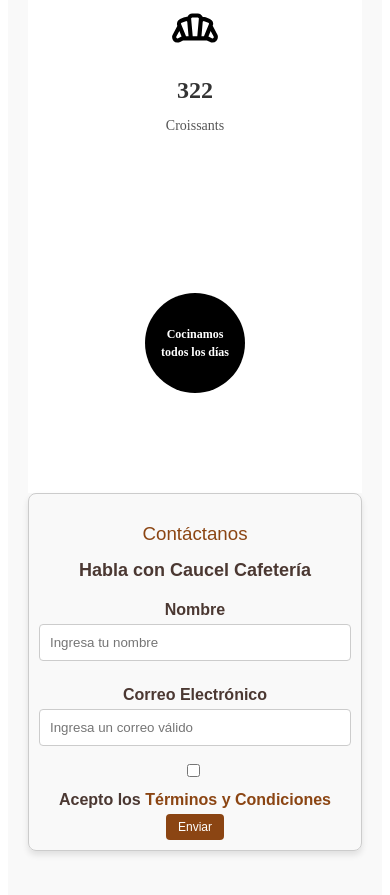
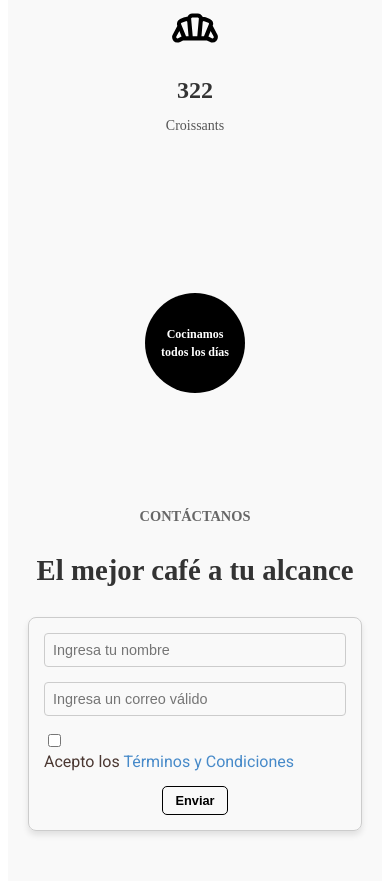
Before and after one commit to Alejandro-A-Rivas-Quevedo-H/cafeteria-plantilla, a plain HTML site: page index.html in a window 390 px wide. Shown: the part 4974-5869 px from the top of the page. Drawn offline with nearby package versions, Linux system fonts and the light colour scheme.

Commit message:
se mejoro la apariencia del formulario, y se corrigio varias cosas en general

```diff
--- a/index.html
+++ b/index.html
@@ -249,27 +249,31 @@
 
         <!-- FORMULARIO -->
 
-        <form action="https://formsubmit.co/00314143alex@gmail.com" method="post" class="caucel-form">
-            <h3 class="caucel-title">Contáctanos</h3>
-            <h1 class="caucel-header">Habla con Caucel Cafetería</h1>
+        <section class="caucel-contact-section">
+            <div class="caucel-contact-container">
+                <h1 class="caucel-contact-header">Contáctanos</h1>
+                <h3 class="caucel-contact-title">El mejor café a tu alcance</h3>
+                <form action="https://formsubmit.co/00314143alex@gmail.com" method="post" class="caucel-contact-form">
 
-            <label for="name" class="caucel-label">Nombre</label>
-            <input type="text" id="name" name="name" class="caucel-input" placeholder="Ingresa tu nombre" required>
+                    <input type="text" id="name" name="name" class="caucel-contact-input"
+                        placeholder="Ingresa tu nombre" required>
 
-            <label for="email" class="caucel-label">Correo Electrónico</label>
-            <input type="email" id="email" name="email" class="caucel-input" placeholder="Ingresa un correo válido"
-                required>
+                    <input type="email" id="email" name="email" class="caucel-contact-input"
+                        placeholder="Ingresa un correo válido" required>
 
-            <div class="caucel-terms">
-                <input type="checkbox" id="terms" name="terms" class="caucel-checkbox" required>
-                <label for="terms" class="caucel-label">Acepto los <a href="#" class="caucel-link">Términos y
-                        Condiciones</a></label>
+                    <div class="caucel-contact-terms">
+                        <input type="checkbox" id="terms" name="terms" class="caucel-contact-checkbox" required>
+                        <label for="terms" class="caucel-contact-label">
+                            Acepto los <a href="#" class="caucel-contact-link">Términos y Condiciones</a>
+                        </label>
+                    </div>
+
+                    <button type="submit" class="caucel-contact-button">Enviar</button>
+                    <input type="hidden" name="_next" value="http://127.0.0.1:5500/index.html">
+                    <input type="hidden" name="_captcha" value="false">
+                </form>
             </div>
-
-            <button type="submit" class="caucel-button">Enviar</button>
-        </form>
-
-
+        </section>
 
 
         <script src="./js/index.js"></script>
--- a/style/caucel-form.css
+++ b/style/caucel-form.css
@@ -1,92 +1,158 @@
-.caucel-form {
-    font-family: 'Arial', sans-serif;
-    max-width: 400px;
+.caucel-contact-form {
+  font-family: "ROBOTO", sans-serif;
+  max-width: 500px;
   margin: 0 auto;
-    padding: 20px;
+  padding: 30px;
   border: 1px solid #ccc;
   border-radius: 8px;
   box-shadow: 0 4px 6px rgba(0, 0, 0, 0.1);
   text-align: center;
 }
 
-  .caucel-title {
-    color: #8B4513; /* Color inspirado en café */
-    margin-bottom: 10px;
-    font-weight: 500;
+.caucel-contact-title {
+  color: #333;
+  margin-bottom: 30px;
+  font-size: 2.5rem;
+  font-weight: bold;
 }
 
-  .caucel-header {
-    color: #4B3832; /* Otro tono cálido */
-    margin-bottom: 20px;
-    font-size: 24px;
+.caucel-contact-header {
+  color: #666;
+  margin-bottom: 10px;
+  font-size: 1.2rem;
+  text-transform: uppercase;
 }
 
-  .caucel-label {
+.caucel-contact-label {
   display: block;
   margin: 10px 0 5px;
   font-weight: bold;
-    color: #4B3832;
+  color: #4b3832;
 }
 
-  .caucel-input {
+.caucel-contact-input {
   width: 100%;
   padding: 10px;
   margin-bottom: 15px;
   border: 1px solid #ccc;
   border-radius: 4px;
   box-sizing: border-box;
+  background-color: #F9F9F9;
 }
 
-  .caucel-checkbox {
+.caucel-contact-terms {
+  display: flex;
+  align-items: center;
+  margin-bottom: 15px;
+}
+
+.caucel-contact-checkbox {
   margin-right: 8px;
 }
 
-  .caucel-link {
-    color: #8B4513;
+.caucel-contact-label {
+  margin: 0;
+  font-weight: normal;
+}
+
+.caucel-contact-link {
+  color: #478ac9;
   text-decoration: none;
 }
 
-  .caucel-button {
-    background-color: #8B4513;
-    color: #fff;
-    border: none;
+.caucel-contact-button {
+  color: #000;
+  background-color: transparent;
+  border: 1px solid #000;
+  border-radius: 5px;
   padding: 10px 20px;
-    border-radius: 4px;
   cursor: pointer;
-    font-size: 16px;
+  font-size: 1rem;
+  font-weight: 600;
 }
 
-  .caucel-button:hover {
-    background-color: #6A2E1C;
+.caucel-contact-button:hover {
+  background-color: #18181a;
+  color: white;
 }
 
-  /* Responsive Styles */
-  @media (max-width: 768px) {
-    .caucel-form {
-      padding: 15px;
+/* Laptops */
+@media (max-width: 1024px) {
+  .caucel-contact-form {
+    padding: 25px;
+    max-width: 600px;
   }
 
-    .caucel-header {
-      font-size: 20px;
+  .caucel-contact-title {
+    font-size: 2.2rem;
   }
 
-    .caucel-button {
+  .caucel-contact-header {
+    font-size: 1.1rem;
+  }
+
+  .caucel-contact-button {
     padding: 8px 16px;
-      font-size: 14px;
+    font-size: 0.9rem;
   }
 }
 
-  @media (max-width: 480px) {
-    .caucel-form {
-      padding: 10px;
+/* Tablets */
+@media (max-width: 768px) {
+  .caucel-contact-form {
+    padding: 20px;
+    max-width: 90%;
   }
 
-    .caucel-header {
-      font-size: 18px;
+  .caucel-contact-title {
+    font-size: 2rem;
   }
 
-    .caucel-button {
-      padding: 6px 12px;
-      font-size: 12px;
+  .caucel-contact-header {
+    font-size: 1rem;
+  }
+
+  .caucel-contact-input {
+    padding: 8px;
+  }
+
+  .caucel-contact-button {
+    padding: 8px 16px;
+    font-size: 0.9rem;
   }
 }
+
+/* Móviles */
+@media (max-width: 480px) {
+  .caucel-contact-form {
+    padding: 15px;
+    max-width: 100%;
+  }
+
+  .caucel-contact-title {
+    font-size: 1.8rem;
+  }
+
+  .caucel-contact-header {
+    font-size: 0.9rem;
+  }
+
+  .caucel-contact-input {
+    padding: 8px;
+    font-size: 0.9rem;
+  }
+
+  .caucel-contact-button {
+    padding: 6px 12px;
+    font-size: 0.8rem;
+  }
+
+  .caucel-contact-terms {
+    flex-direction: column;
+    align-items: flex-start;
+  }
+
+  .caucel-contact-checkbox {
+    margin-bottom: 5px;
+  }
+}
--- a/style/stats-ventas.css
+++ b/style/stats-ventas.css
@@ -1,6 +1,5 @@
 /* Sección de estadísticas */
 #caucel-stats {
-  background-color: #fff;
   padding: 50px 20px;
   text-align: center;
 }
```
Lines whose indentation alone changed are shown as unchanged.
